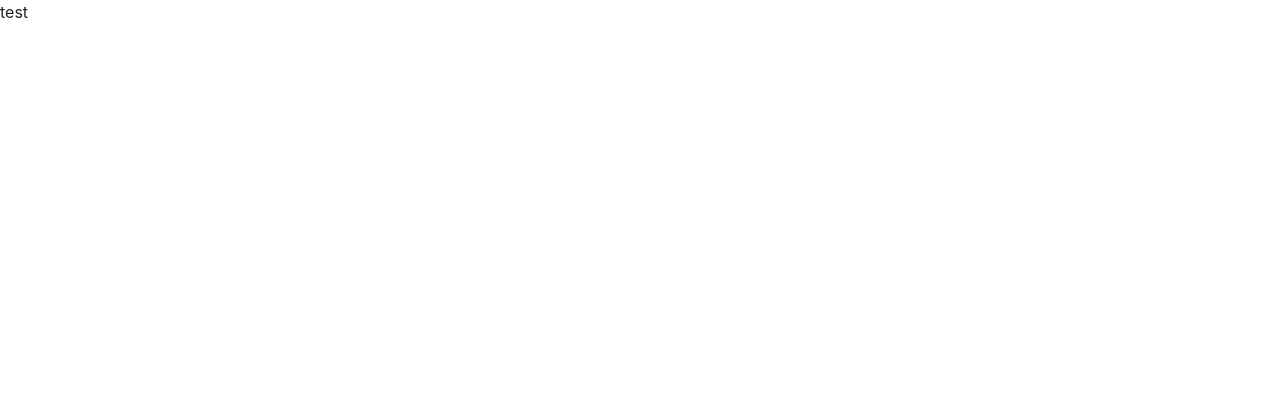
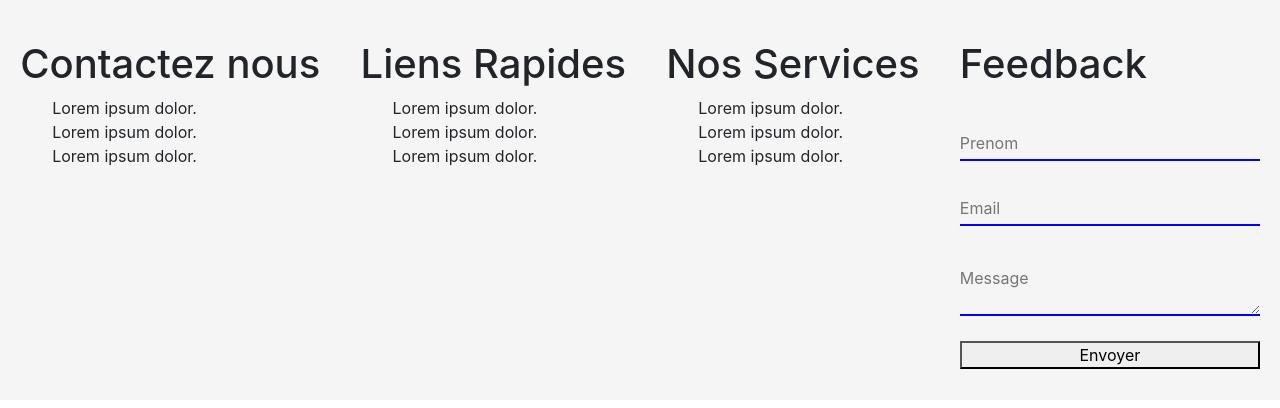
Before and after one commit to h4r0n1/karangue, a React (Create React App) app: page /footer in a window 1280 px wide. Shown: the top 408 px of the page. Built offline with nearby package versions, Linux system fonts and the light colour scheme; the HTML template or start-up script is replaced by a standard one.

Commit message:
Added some modifications to home & footer

```diff
--- a/src/Components/Accueil/Accueil.css
+++ b/src/Components/Accueil/Accueil.css
@@ -1,3 +1,5 @@
+/** Styling the banner*/
+
 .banner {
   position: relative;
   height: 60vh;
@@ -38,6 +40,8 @@
   color: #ffffff;
 }
 
+/** Styling the buttons */
+
 .cta_home_btn {
   display: flex;
   align-items: center;
@@ -75,10 +79,24 @@
   display: flex;
   align-items: center;
   justify-content: center;
-  margin: 10px;
-  padding: 30px;
+  margin: 20px;
+  padding: 60px;
 }
 
-.content p {
+.about img {
+  width: 500px;
+  height: 400px;
+  border-radius: 15px;
+}
+
+.about p {
   text-align: justify;
 }
+
+.about_infos {
+  display: flex;
+  flex-direction: column;
+  align-items: flex-start;
+  max-width: 500px;
+  margin-left: 50px;
+}
--- a/src/Components/Accueil/Accueil.js
+++ b/src/Components/Accueil/Accueil.js
@@ -1,6 +1,7 @@
 import React from "react";
 import { Button } from "react-bootstrap";
 import NavbarComponent from "../Navbar/Navbar";
+import FooterPage from "../Footer/Footer";
 
 import "./Accueil.css";
 
@@ -8,6 +9,7 @@ import "./Accueil.css";
 import "animate.css";
 
 // Import des images
+import doctor from "../../images/doctor.jpg";
 
 const Accueil = () => {
   return (
@@ -54,7 +56,7 @@ const Accueil = () => {
       </div>
 
       <div className="about">
-        <img src="" alt="" />
+        <img src={doctor} alt="" />
         <div className="about_infos">
           <h1>A propos</h1>
           <p>
@@ -65,6 +67,7 @@ const Accueil = () => {
           </p>
         </div>
       </div>
+      <FooterPage />
     </div>
   );
 };
--- a/src/Components/Footer/Footer.css
+++ b/src/Components/Footer/Footer.css
@@ -1,4 +1,83 @@
-.footerSection {
-  background-color: #003333;
-  color: #fff;
+/** Styling the footer banner*/
+
+.footer_banner {
+  position: relative;
+  height: 50vh;
+  width: 100%;
+  /* background-image: url("/src/images/banner1.jpg"); */
+  background-color: #f5f5f5;
+  background-size: cover;
+  background-position: center center;
 }
+
+.footer_banner:before {
+  content: "";
+  position: absolute;
+  top: 0px;
+  right: 0px;
+  bottom: 0px;
+  left: 0px;
+}
+
+.footer_banner .footer_banner-infos {
+  display: flex;
+  align-items: flex-start;
+  justify-content: space-around;
+  position: absolute;
+  top: 10%;
+  transform: translate(-50% -50%);
+  width: 100%;
+  height: auto;
+}
+
+/** Styling of the ul & li*/
+.contacts_part,
+.services_part,
+ul {
+  list-style-type: none;
+}
+
+/** Styling the feedback part */
+.feedback_part {
+  display: flex;
+  flex-direction: column;
+}
+
+.feedback_part form {
+  display: flex;
+  flex-direction: column;
+}
+
+.feedback_part form input {
+  margin-top: 30px;
+  width: 300px;
+  height: 35px;
+  outline: none;
+  border-width: 0 0 2px;
+  border-color: blue;
+  background-color: transparent;
+}
+
+.feedback_part form input:focus {
+  border-color: green;
+}
+
+.feedback_part form input::placeholder {
+  margin-top: 15px;
+}
+
+.feedback_part form textarea {
+  margin-top: 40px;
+  background-color: transparent;
+  outline: none;
+  border-width: 0 0 2px;
+  border-color: blue;
+}
+
+.feedback_part form textarea:focus {
+  border-color: green;
+}
+
+.footer_banner .footer_banner-infos button {
+  margin-top: 25px;
+}
--- a/src/Components/Footer/Footer.js
+++ b/src/Components/Footer/Footer.js
@@ -1,7 +1,57 @@
 import React from "react";
+import "./Footer.css";
 
 const FooterPage = () => {
-  return <div className="Footer1">test</div>;
+  return (
+    <div className="footer_banner">
+      <div className="footer_banner-infos">
+        <div className="contacts_part">
+          <h1>Contactez nous</h1>
+          <ul>
+            <li>Lorem ipsum dolor.</li>
+            <li>Lorem ipsum dolor.</li>
+            <li>Lorem ipsum dolor.</li>
+          </ul>
+        </div>
+
+        <div className="quick_links_part">
+          <h1>Liens Rapides</h1>
+          <ul>
+            <li>Lorem ipsum dolor.</li>
+            <li>Lorem ipsum dolor.</li>
+            <li>Lorem ipsum dolor.</li>
+          </ul>
+        </div>
+
+        <div className="services_part">
+          <h1>Nos Services</h1>
+          <ul>
+            <li>Lorem ipsum dolor.</li>
+            <li>Lorem ipsum dolor.</li>
+            <li>Lorem ipsum dolor.</li>
+          </ul>
+        </div>
+
+        <div className="feedback_part">
+          <h1>Feedback</h1>
+          <form action="">
+            <input type="text" placeholder="Prenom" id="name" name="name" />
+
+            <input type="text" placeholder="Email" id="eamil" name="eamil" />
+
+            <textarea
+              name="message"
+              id="message"
+              cols="10"
+              rows="0"
+              placeholder="Message"
+            ></textarea>
+          </form>
+          <button>Envoyer</button>
+        </div>
+      </div>
+    </div>
+  );
 };
 
 export default FooterPage;
```
